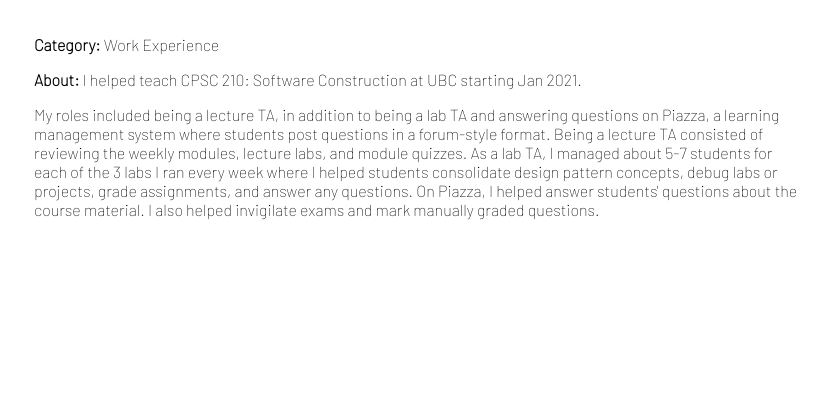
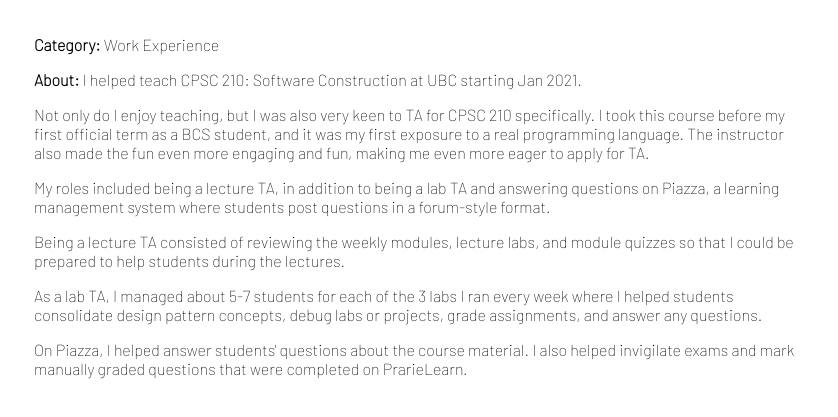
Before and after one commit to clarakmj/clarakmj.github.io, a plain HTML site: page components/ta.html in a window 1280 px wide. Shown: the part 325-742 px from the top of the page, 442-1280 px from the left. Drawn offline with Linux system fonts and the light colour scheme.

Commit message:
Update ta.html

```diff
--- a/components/ta.html
+++ b/components/ta.html
@@ -50,12 +50,19 @@
 
                     <p><b>About: </b>I helped teach CPSC 210: Software Construction at UBC starting Jan 2021. </p>
 
-                    <p>My roles included
-                    being a lecture TA, in addition to being a lab TA and answering questions on Piazza, a learning management system
-                where students post questions in a forum-style format. Being a lecture TA consisted of reviewing the weekly modules,
-            lecture labs, and module quizzes. As a lab TA, I managed about 5-7 students for each of the 3 labs I ran every week where I
-        helped students consolidate design pattern concepts, debug labs or projects, grade assignments, and answer any questions. On Piazza,
-    I helped answer students' questions about the course material. I also helped invigilate exams and mark manually graded questions.</p>
+                    <p>Not only do I enjoy teaching, but I was also very keen to TA for CPSC 210 specifically. I took this course before my first official
+                    term as a BCS student, and it was my first exposure to a real programming language. The instructor also made the fun even more engaging and fun,
+                    making me even more eager to apply for TA.</p>
+
+                    <p>My roles included being a lecture TA, in addition to being a lab TA and answering questions on Piazza, a learning management system
+                        where students post questions in a forum-style format.</p>
+                    <p>Being a lecture TA consisted of reviewing the weekly modules,
+            lecture labs, and module quizzes so that I could be prepared to help students during the lectures. </p>
+                    <p>As a lab TA, I managed about 5-7 students for
+                        each of the 3 labs I ran every week where I helped students consolidate design pattern concepts, debug labs or projects, grade assignments,
+                        and answer any questions.</p>
+                    <p>On Piazza, I helped answer students' questions about the course material. I also helped invigilate exams
+                        and mark manually graded questions that were completed on PrarieLearn.</p>
 
                 </div>
             </div>
```
